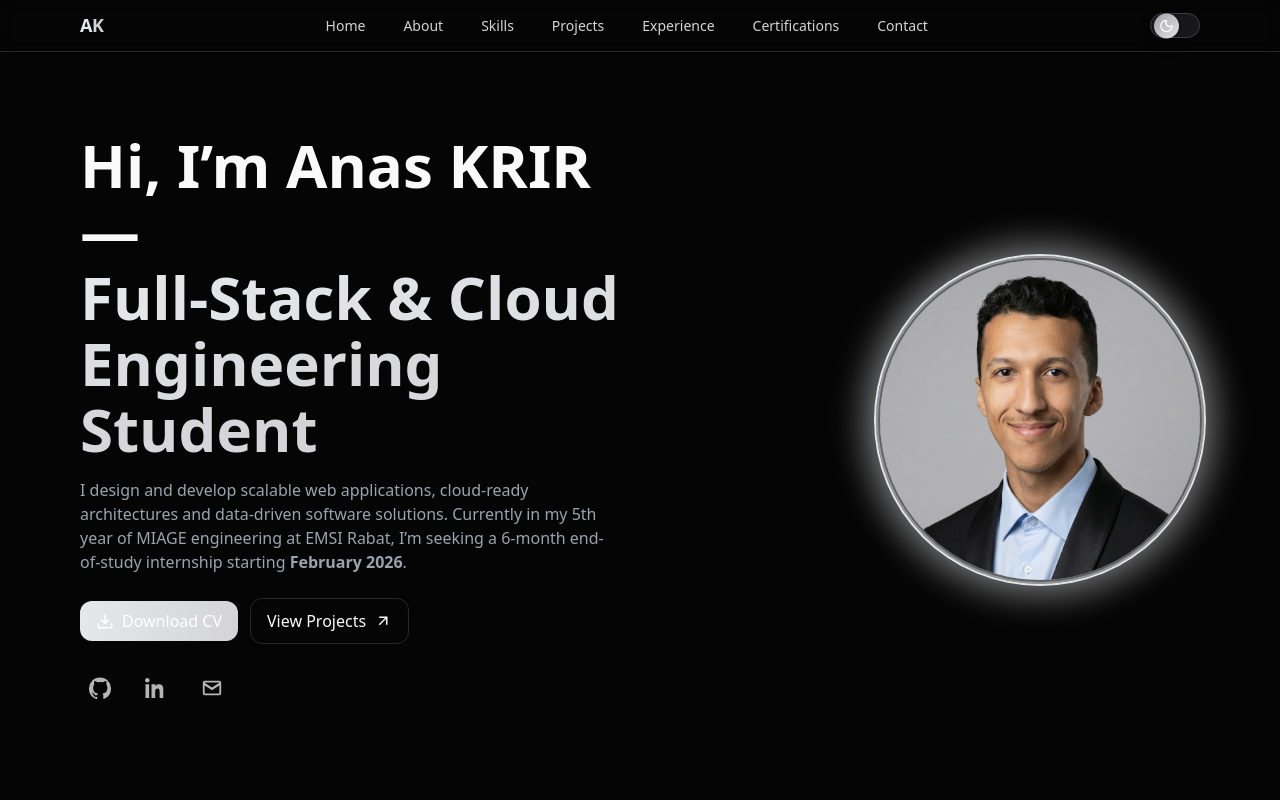
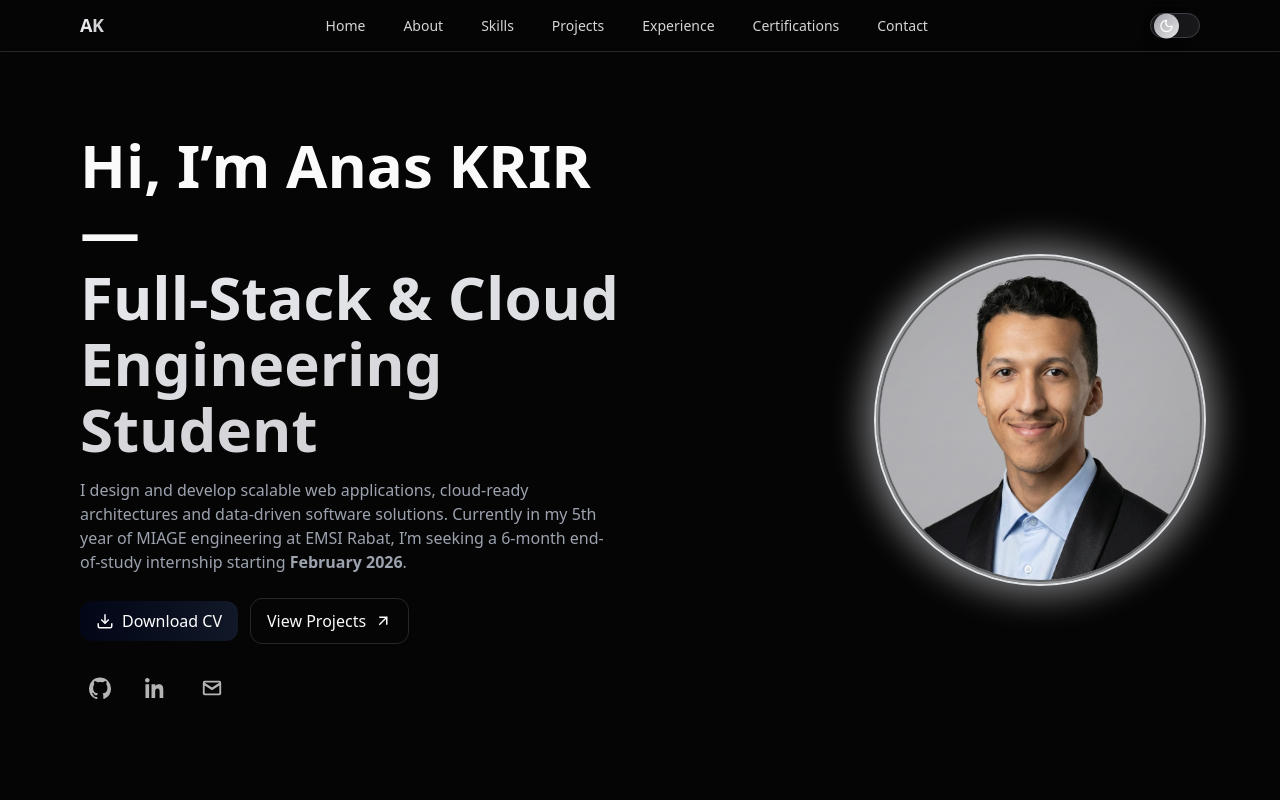
Before and after one commit to AnasKrir/Portfolio, a Next.js app: page / in a window 1280 px wide. Shown: the top 800 px of the page. Built offline with nearby package versions, Linux system fonts and the light colour scheme.

Commit message:
Update style

```diff
--- a/src/app/globals.css
+++ b/src/app/globals.css
@@ -861,3 +861,17 @@ a:not(.btn-grad):not(.btn-outline):not(.link-ghost):not(.nav-link):hover {
   padding:1px; -webkit-mask-composite: xor; mask-composite: exclude;
 }
 .card-glow:hover::after{ opacity:.6; }
+
+/* Bouton Download CV : gradient différent en dark / light */
+
+/* Dark mode (par défaut, quand data-theme != mauve-light) */
+html:not([data-theme="mauve-light"]) .btn-grad {
+  background: linear-gradient(90deg, #020617, #111827); /* bleu nuit très foncé */
+  color: #fff; /* texte + icône toujours blancs */
+}
+
+/* Light mode : on garde le style actuel foncé */
+html[data-theme="mauve-light"] .btn-grad {
+  background: linear-gradient(90deg, #111827, #374151);
+  color: #fff;
+}
```
